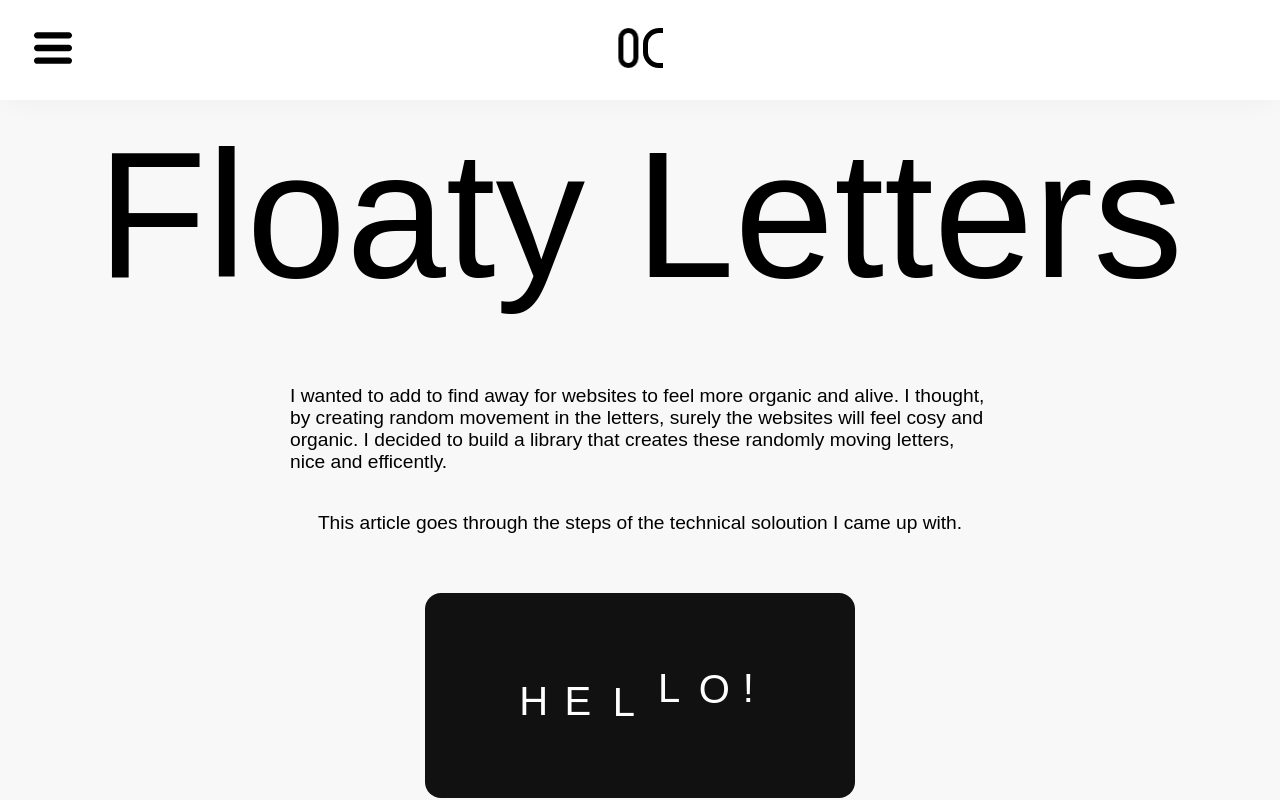
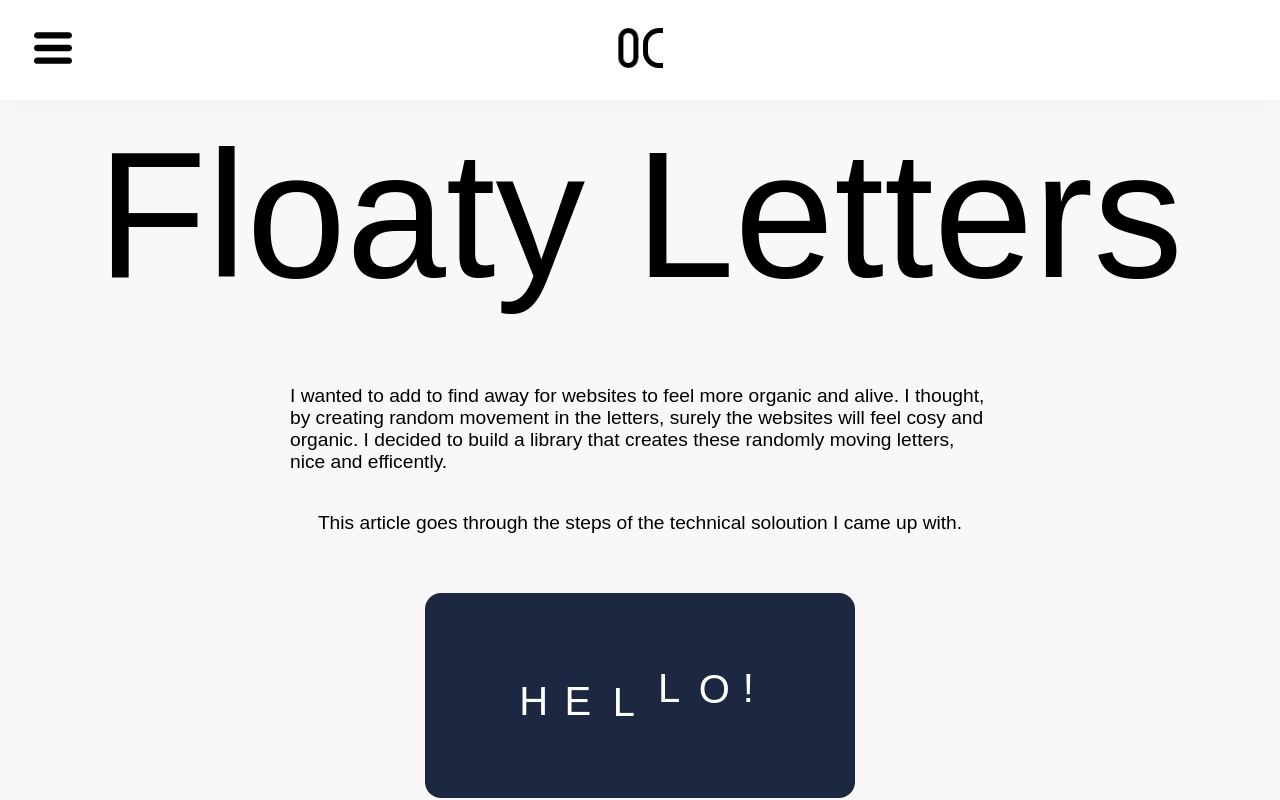
Before and after one commit to oc-developer/oc-portfolio, a React (Create React App) app: page /floaty-letter in a window 1280 px wide. Shown: the top 800 px of the page. Built offline with nearby package versions, Linux system fonts and the light colour scheme.

Commit message:
update colors

```diff
--- a/src/App.scss
+++ b/src/App.scss
@@ -31,7 +31,7 @@
 
       .seperator {
         width: 30%;
-        background-color: dimgray;
+        background-color: #1c2841;
         height: 5px;
         margin: 2em 0;
       }
--- a/src/Articles/Articles.scss
+++ b/src/Articles/Articles.scss
@@ -1,6 +1,6 @@
 .note-floaty-letter {
     background-color: #ca3435;
-    color: whitesmoke;
+    color: white;
     flex: 100%;
     height: 400px;
 
--- a/src/Projects/DynamicLetters/DynamicLetters.scss
+++ b/src/Projects/DynamicLetters/DynamicLetters.scss
@@ -2,7 +2,7 @@
     .show-box {
         padding: 2em;
         font-size: 2.5em;
-        background-color: rgb(17, 17, 17);
+        background-color: #1c2841;
         border-radius: 16px;
         color: white;
         margin: 1em 0 2em 0;
```
